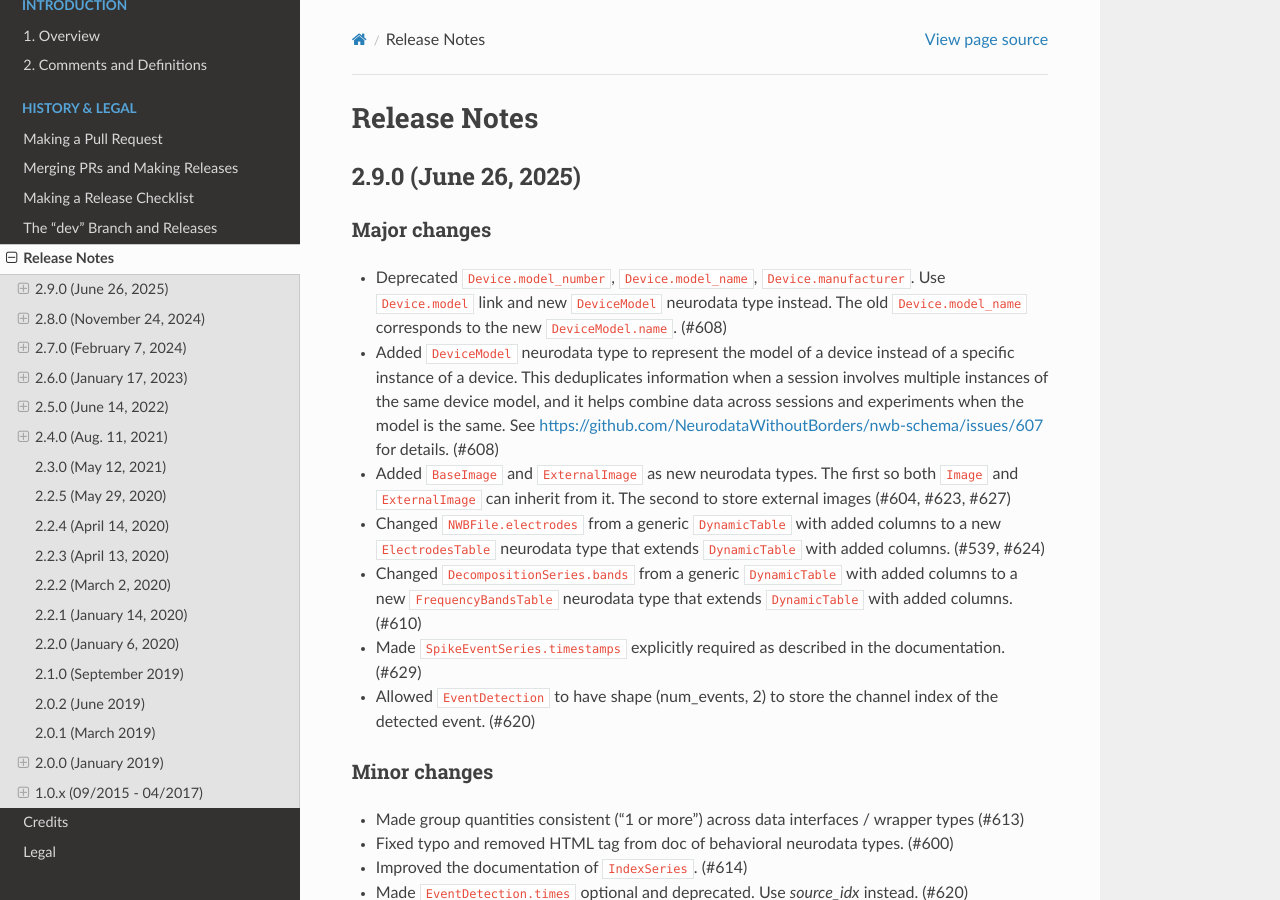
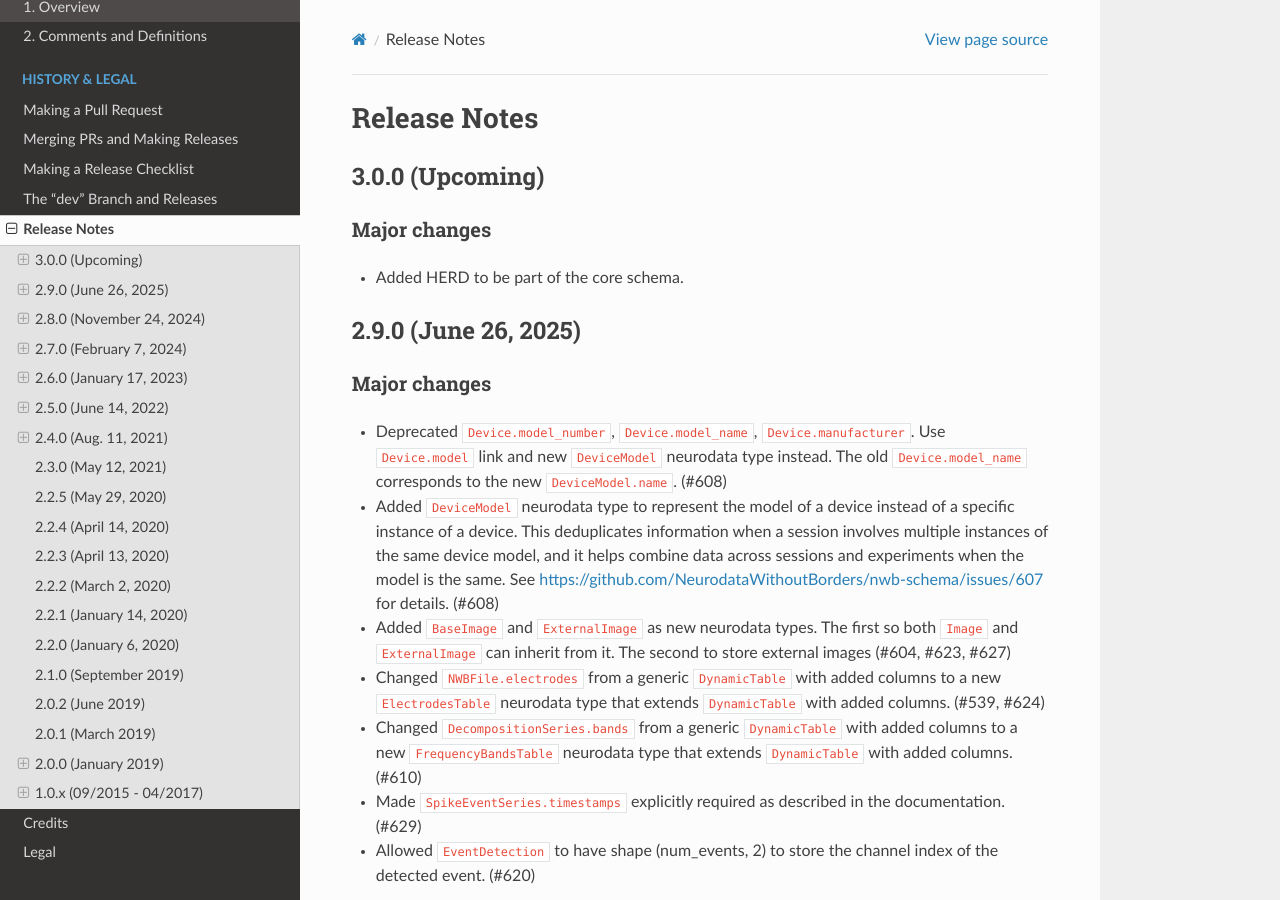
Before and after one commit to NeurodataWithoutBorders/nwb-schema, a Sphinx documentation site: the page built from docs/format/source/format_release_notes.rst, in a window 1280 px wide and 900 px high. Built offline with Sphinx 7.4.7 and the Read the Docs theme 3.1.0, drawn with Linux system fonts in a browser that asks for light colours.

Commit message:
Release notes

```diff
--- a/docs/format/source/format_release_notes.rst
+++ b/docs/format/source/format_release_notes.rst
@@ -2,6 +2,13 @@
 
 Release Notes
 =============
+
+3.0.0 (Upcoming)
+---------------------
+
+Major changes
+^^^^^^^^^^^^^
+- Added HERD to be part of the core schema.
 
 2.9.0 (June 26, 2025)
 ---------------------
```
